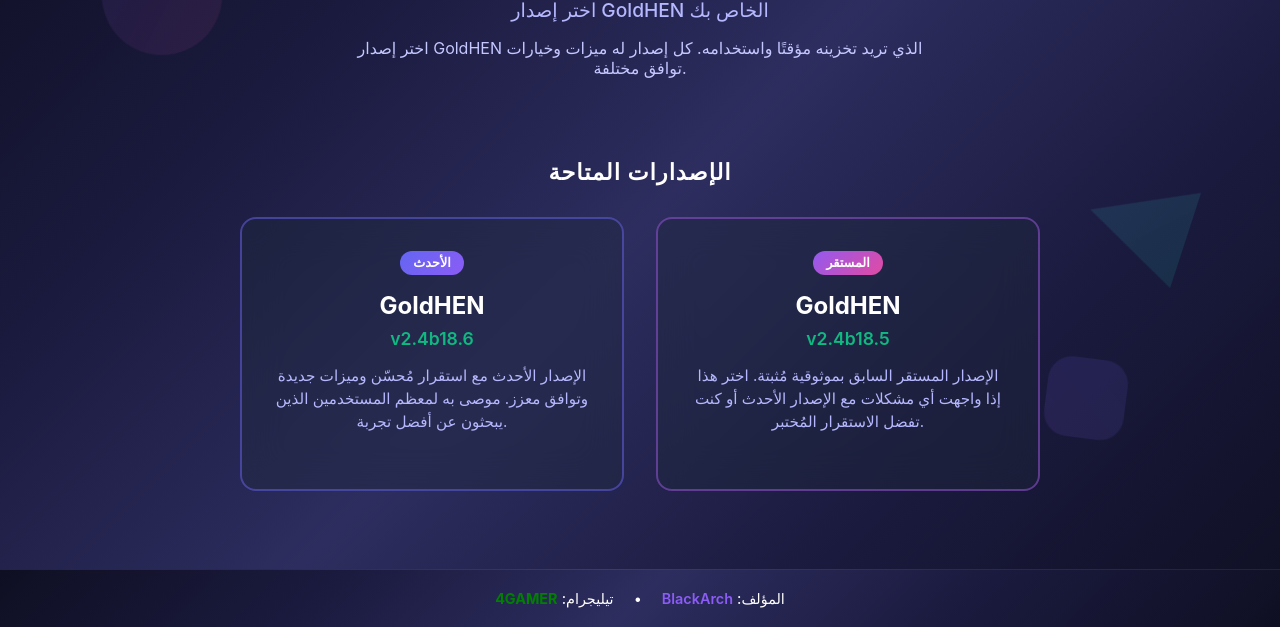
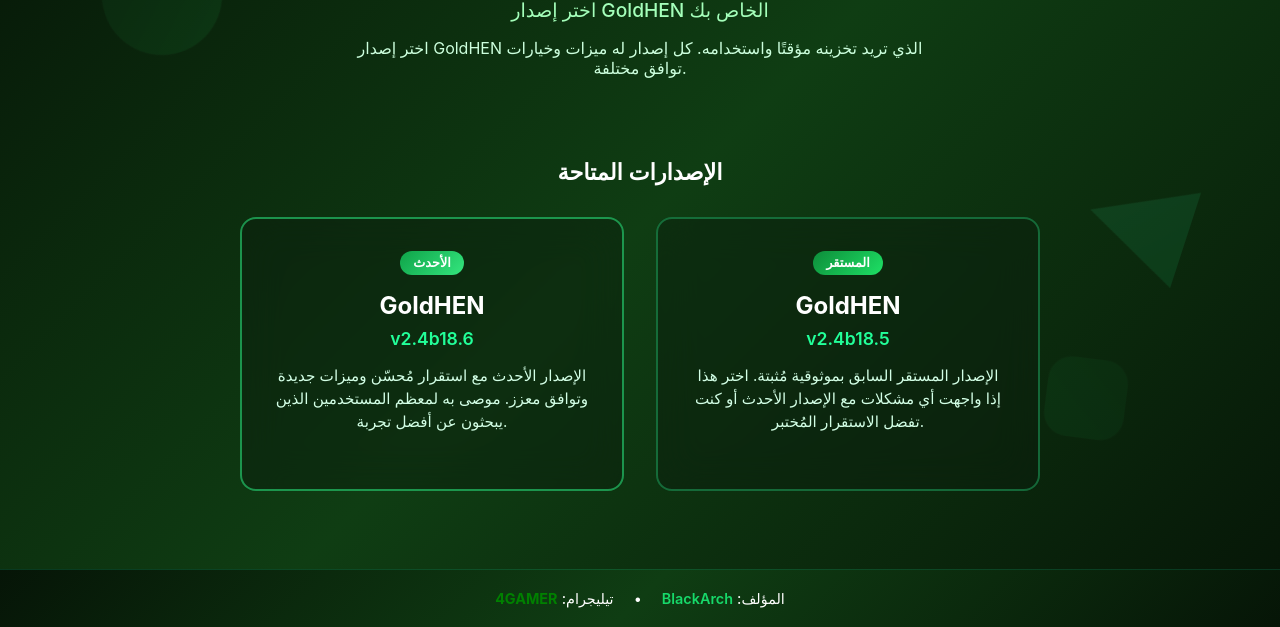
Before and after one commit to u81619/4WG, a plain HTML site: page version-selector.html in a window 1280 px wide. Shown: the part 173-800 px from the top of the page. Drawn offline with Linux system fonts and the light colour scheme.

Commit message:
Add files via upload

```diff
--- a/version-selector.html
+++ b/version-selector.html
@@ -4,7 +4,7 @@
     <meta charset="UTF-8">
     <meta name="viewport" content="width=device-width, initial-scale=1.0">
     <title>4GAMER PSFree Host 9.xx - اختيار الإصدار</title>
-    <style>
+  <style>
         * {
             margin: 0;
             padding: 0;
@@ -12,9 +12,9 @@
         }
 
         body {
-            background: linear-gradient(135deg, #0f0f23 0%, #1a1a3e 25%, #2d2d5f 50%, #1a1a3e 75%, #0f0f23 100%);
+            background: linear-gradient(135deg, #061507 0%, #0b2a0d 25%, #0f3d13 50%, #0b2a0d 75%, #061507 100%);
             background-attachment: fixed;
-            font-family: 'Inter', -apple-system, BlinkMacSystemFont, 'Segoe UI', Roboto, sans-serif;
+            font-family: 'Inter', sans-serif;
             color: #ffffff;
             min-height: 100vh;
             position: relative;
@@ -39,7 +39,7 @@
         .shape-1 {
             width: 120px;
             height: 120px;
-            background: linear-gradient(45deg, #8b5cf6, #ec4899);
+            background: linear-gradient(45deg, #0d7a32, #17c653);
             border-radius: 50%;
             top: 15%;
             left: 8%;
@@ -49,7 +49,7 @@
         .shape-2 {
             width: 80px;
             height: 80px;
-            background: linear-gradient(45deg, #6366f1, #8b5cf6);
+            background: linear-gradient(45deg, #0b5e26, #0d7a32);
             border-radius: 30%;
             top: 70%;
             right: 12%;
@@ -59,7 +59,7 @@
         .shape-3 {
             width: 100px;
             height: 100px;
-            background: linear-gradient(45deg, #1BFACC, #56FFFF);
+            background: linear-gradient(45deg, #19ff8f, #46ffb8);
             clip-path: polygon(50% 0%, 0% 100%, 100% 100%);
             top: 45%;
             left: 85%;
@@ -91,7 +91,7 @@
         .main-title {
             font-size: 3rem;
             font-weight: 700;
-            background: linear-gradient(135deg, #6366f1 0%, #8b5cf6 50%, #ec4899 100%);
+            background: linear-gradient(135deg, #0b8a2e 0%, #11b347 50%, #2aff88 100%);
             -webkit-background-clip: text;
             -webkit-text-fill-color: transparent;
             background-clip: text;
@@ -101,15 +101,14 @@
 
         .subtitle {
             font-size: 1.2rem;
-            color: #b6b8ff;
+            color: #a4ffba;
             font-weight: 500;
             margin-bottom: 1rem;
         }
 
         .description {
             font-size: 1rem;
-            color: #c5c7ff;
-            font-weight: 400;
+            color: #ccffdd;
             max-width: 600px;
             margin: 0 auto;
         }
@@ -126,7 +125,6 @@
             text-align: center;
             margin: 2rem 0 1.5rem 0;
             text-transform: uppercase;
-            letter-spacing: 1px;
         }
 
         .version-grid {
@@ -137,9 +135,9 @@
         }
 
         .version-card {
-            background: rgba(30, 41, 59, 0.4);
+            background: rgba(12, 30, 15, 0.45);
             backdrop-filter: blur(20px);
-            border: 2px solid rgba(159, 88, 227, 0.5);
+            border: 2px solid rgba(32, 173, 100, 0.5);
             border-radius: 16px;
             padding: 2rem;
             text-align: center;
@@ -148,32 +146,23 @@
         }
 
         .version-card:hover {
-            border-color: rgba(213, 77, 176, 0.8);
+            border-color: #34e67e;
             transform: translateY(-5px);
-            box-shadow: 0 20px 40px rgba(213, 77, 176, 0.2);
+            box-shadow: 0 20px 40px rgba(34, 197, 94, 0.25);
         }
 
         .version-card.latest {
-            border-color: rgba(106, 101, 242, 0.5);
+            border-color: rgba(46, 255, 139, 0.5);
         }
 
-        .version-card.latest:hover,
-        .version-card.latest:focus {
-            border-color: rgba(133, 94, 245, 0.8);
-            box-shadow: 0 20px 40px rgba(133, 94, 245, 0.2);
-            outline: none;
-        }
-
-        .version-card:focus {
-            border-color: rgba(213, 77, 176, 0.8);
-            transform: translateY(-5px);
-            box-shadow: 0 20px 40px rgba(213, 77, 176, 0.2);
-            outline: none;
+        .version-card.latest:hover {
+            border-color: #50ffb3;
+            box-shadow: 0 20px 40px rgba(40, 255, 150, 0.25);
         }
 
         .version-badge {
             display: inline-block;
-            background: linear-gradient(135deg, #925aef, #e24aa2);
+            background: linear-gradient(135deg, #0d8d3a, #1ee065);
             color: #ffffff;
             font-size: 0.8rem;
             font-weight: 600;
@@ -184,7 +173,7 @@
         }
 
         .version-badge.latest {
-            background: linear-gradient(135deg, #6366f1, #8b5cf6);
+            background: linear-gradient(135deg, #0fa349, #34e67e);
         }
 
         .version-title {
@@ -196,27 +185,26 @@
 
         .version-number {
             font-size: 1.1rem;
-            color: #10b981;
+            color: #22ff99;
             font-weight: 600;
             margin-bottom: 1rem;
         }
 
         .version-description {
             font-size: 0.95rem;
-            color: #b6b8ff;
+            color: #d3ffe6;
             line-height: 1.5;
             margin-bottom: 1.5rem;
         }
-
 
         .credits {
             position: fixed;
             bottom: 0;
             left: 0;
             right: 0;
-            background: linear-gradient(135deg, #0f0f23 0%, #1a1a3e 25%, #2d2d5f 50%, #1a1a3e 75%, #0f0f23 100%);
+            background: linear-gradient(135deg, #061507 0%, #0b2a0d 25%, #0f3d13 50%, #0b2a0d 75%, #061507 100%);
             backdrop-filter: blur(10px);
-            border-top: 1px solid rgba(99, 102, 241, 0.2);
+            border-top: 1px solid rgba(16, 185, 129, 0.2);
             padding: 1rem;
             text-align: center;
             font-size: 0.9rem;
@@ -233,25 +221,25 @@
         }
 
         .credit-link {
-            color: #ec4899;
+            color: #22ff88;
             text-decoration: none;
             font-weight: 600;
-            transition: color 0.3s ease;
+            transition: 0.3s;
         }
 
         .credit-link:hover {
-            color: #ff8fc7;
+            color: #66ffc4;
         }
 
         .telegram-link {
-            color: #8b5cf6;
+            color: #17d96a;
             text-decoration: none;
             font-weight: 600;
-            transition: color 0.3s ease;
+            transition: 0.3s;
         }
 
         .telegram-link:hover {
-            color: #b595ff;
+            color: #78ffb3;
         }
 
         @media (max-width: 768px) {
@@ -273,7 +261,7 @@
                 padding: 1.5rem;
             }
         }
-    </style>
+</style>
 </head>
 <body>
     <div class="bg-decoration">
```
